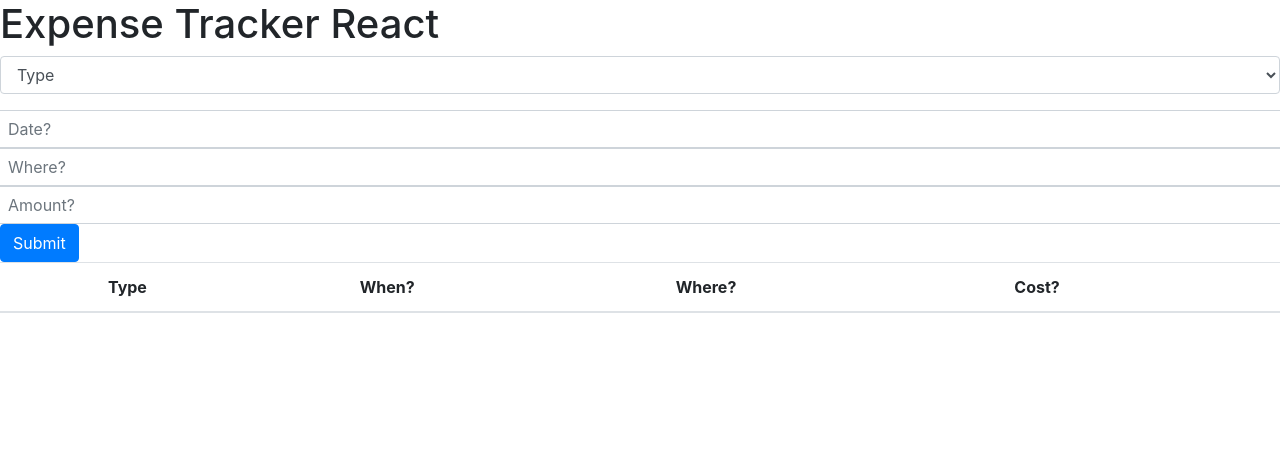
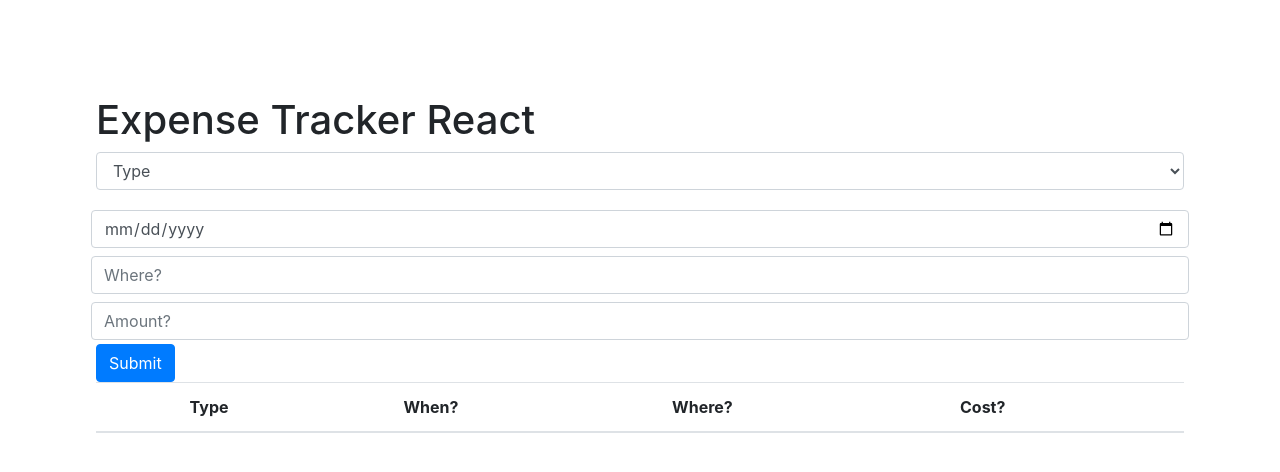
Before and after one commit to josehomero/expense-tracker-react, a React (Create React App) app: page / in a window 1280 px wide. Shown: the top 472 px of the page. Built offline with nearby package versions, Linux system fonts and the light colour scheme.

Commit message:
finished

```diff
--- a/src/App.js
+++ b/src/App.js
@@ -3,6 +3,7 @@ import './App.css';
 
 import Header from './components/Header';
 import Table from './components/Table';
+import Form from './components/Form';
 
 
 class App extends React.Component {
@@ -11,18 +12,18 @@ class App extends React.Component {
     this.state = {
       form: {
         id: Date.now(),
-        type: "",
-        date: "",
-        description: "",
-        amount: ""
+        type: '',
+        date: '',
+        description: '',
+        amount: ''
       },
       expenses: [],
     }
-    this.submitted = this.submitted.bind(this)
-    this.deleteButton = this.deleteButton.bind(this)
+    this.handleSubmit = this.handleSubmit.bind(this)
+    this.handleDelete = this.handleDelete.bind(this)
   }
 
-  deleteButton(e) {
+  handleDelete(e) {
     const expenseCopy = this.state.expenses.filter((expense) => {
       return expense.id !== parseInt(e.target.id)
     })
@@ -32,7 +33,7 @@ class App extends React.Component {
     })
   }
 
-  submitted = (e) => {
+  handleSubmit = (e) => {
     e.preventDefault();
 
     if (this.state.form.type === '' || this.state.form.date === '' || this.state.form.description === '' || this.state.form.amount === '') {
@@ -98,31 +99,17 @@ class App extends React.Component {
 
     render() {
       return (
-        <div className="App">
+        <div className="App m-5 p-5">
           <Header />
-
-          <form onSubmit={this.submitted}>
-            <div className='form-group col-md4'>
-              <select className='form-control' name="type" value={this.state.form.type} onChange={this.changeType} >
-                <option value=''>Type</option>
-                <option value="card">Card</option>
-                <option value="cash">Cash</option>
-                <option value="other">Other</option>
-              </select>
-            </div>
-            <div className='form-row'>
-              <input className='form-control' name="date" type="text" placeholder="Date?" value={this.state.form.date} onChange={this.changeDate} />
-            </div>
-            <div className='form-row'>
-              <input className='form-control' name="description" type="text" placeholder="Where?" value={this.state.form.description} onChange={this.changeDescription} />
-            </div>
-            <div className='form-row'>
-              <input className='form-control' name="amount" type="text" placeholder="Amount?" value={this.state.form.amount} onChange={this.changeAmount} />
-            </div>
-            <button className='btn btn-primary'>Submit</button>
-          </form>
-
-          <Table deleteButton={this.deleteButton} expenses={this.state.expenses} />
+          <Form
+            handleSubmit={this.handleSubmit}
+            handleDescChange={this.changeDescription}
+            handleTypeChange={this.changeType}
+            handleDateChange={this.changeDate}
+            handleAmountChange={this.changeAmount}
+            formDataState={this.state.form}
+          />
+          <Table deleteButton={this.handleDelete} expenses={this.state.expenses} />
 
         </div>
       )
--- /dev/null
+++ b/src/components/Form.js
@@ -0,0 +1,29 @@
+import React, { Component } from 'react'
+
+export default class FormComponent extends Component {
+    render() {
+        return (
+            <form onSubmit={this.props.handleSubmit}>
+                <div className='form-group col-md4'>
+                    <select className='form-control' name="type" value={this.props.formDataState.type} onChange={this.props.handleTypeChange} >
+                        <option value=''>Type</option>
+                        <option value="card">Card</option>
+                        <option value="cash">Cash</option>
+                        <option value="other">Other</option>
+                    </select>
+                </div>
+                <div className='form-row py-1'>
+                    <input className='form-control' name="date" type="date" placeholder="Date?" value={this.props.formDataState.date} onChange={this.props.handleDateChange} />
+                </div>
+                <div className='form-row py-1'>
+                    <input className='form-control' name="description" type="text" placeholder="Where?" value={this.props.formDataState.description} onChange={this.props.handleDescChange} />
+                </div>
+                <div className='form-row py-1'>
+                    <input className='form-control' name="amount" type="text" placeholder="Amount?" value={this.props.formDataState.amount} onChange={this.props.handleAmountChange} />
+                </div>
+                <button className='btn btn-primary'>Submit</button>
+            </form>
+
+        )
+    }
+}
```
Also changed, not shown: 1 other file (tests, documents, lock files or other folders).
